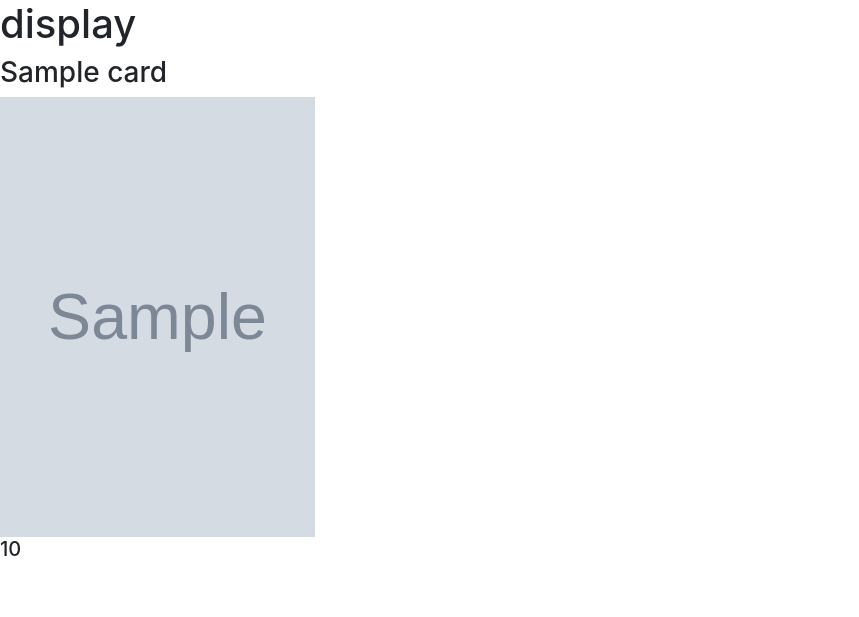
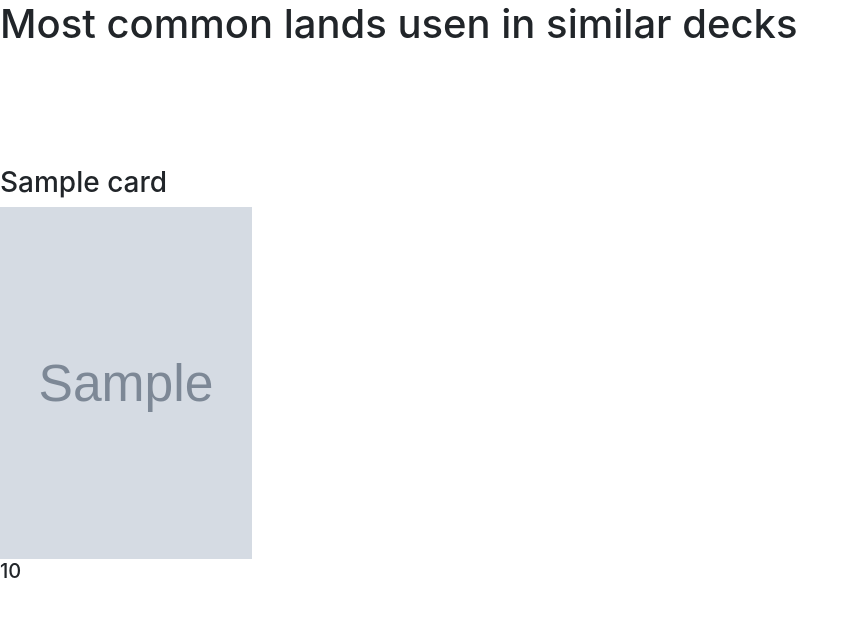
Before and after one commit to santiagoziel/MTGLandCalculator, a Flask app: template dta_pkt/templates/display.html in a window 1280 px wide. Shown: the part 54-671 px from the top of the page, without its empty margins (0-859 px from the left). Run offline with Flask 2, Linux system fonts and the light colour scheme; the template is opened without the code that fills it: most values are stand-ins (such as "Sample title", 1, 10 or a date in 2020); grey boxes marked "Sample" are stand-in pictures; some libraries are stand-ins or nearby versions.

Commit message:
added grid view for recomended lands

```diff
--- a/dta_pkt/routes.py
+++ b/dta_pkt/routes.py
@@ -59,7 +59,6 @@ def save_file():
             counter.update(d)
 
         display_info = gen_display_info(counter.most_common(5))
-        #print(display_info)
         os.remove(app.config['UPLOAD_FOLDER'] + filename)
         return render_template("display.html", display_info = display_info)
 
--- a/dta_pkt/templates/display.html
+++ b/dta_pkt/templates/display.html
@@ -1,9 +1,21 @@
 {% extends "layout.html" %}
 {% block content %}
-<h1>display</h1>
+<style>
+  .wrapper {
+    display: grid;
+    grid-template-columns: repeat(3, 1fr);
+    gap: 10px;
+    grid-auto-rows: minmax(100px, auto);
+  }
+</style>
+<h1>Most common lands usen in similar decks</h1>
+<div class="wrapper">
 {% for card in display_info %}
+<div style="grid-column: {{card.column}}; grid-row: {{card.row}};">
   <h3>{{card.name}}</h3>
-  <img src="{{card.image}}" width="315" height="440">
+  <img src="{{card.image}}" width="252" height="352">
   <h5>{{card.price}}</h5>
+</div>
 {% endfor %}
+</div>
 {% endblock %}
--- a/dta_pkt/utils/getColors.py
+++ b/dta_pkt/utils/getColors.py
@@ -22,9 +22,6 @@ def gen_color_identity(deckName):
     "G" : 0,
     "W" : 0,
     }
-    print("-----------------------------")
-    print(deckName)
-    print("-----------------------------")
     with open(app.config["UPLOAD_FOLDER"] + deckName, "r") as txt_file:
         file_content = txt_file.read()
         content_list = file_content.split("\n")
@@ -37,7 +34,6 @@ def gen_color_identity(deckName):
             amount, name = entry.split(" ",1)
             print(name)
             info = r.hgetall(name)
-            #print(f"Amount: {amount}, card {name} {info[b'isLand']}")
             symbols = re.sub('[\{\}1-9]','',info[b'manaCost'].decode('utf-8'))
             print(f"{name} has symbols {symbols}")
             amount = int(amount)
```
Also changed, not shown: dta_pkt/utils/getDisplayInfo.py (+11 -5 lines).
